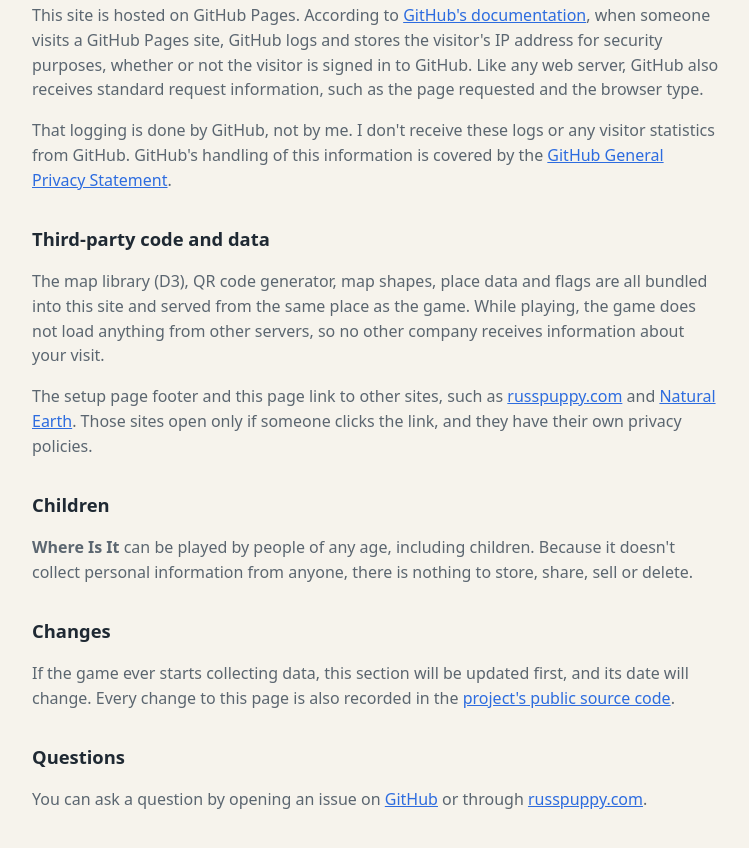
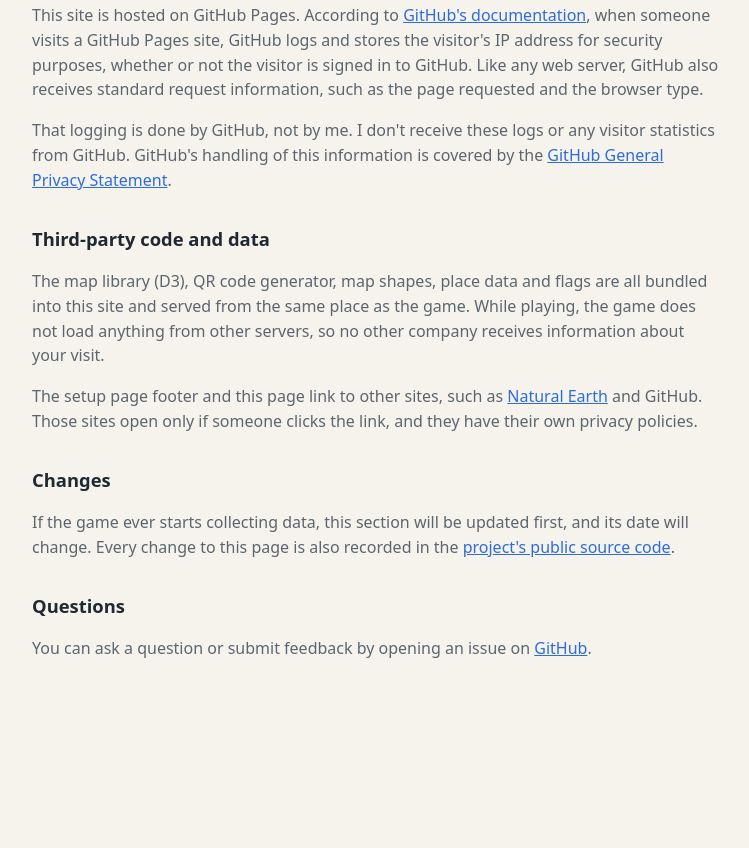
Before and after one commit to russellrain/where-is-it, a website: page about.html in a window 1280 px wide. Shown: the part 1584-2432 px from the top of the page, without its empty margins (264-1013 px from the left). After the commit the page ends 2325 px from the top, so only its background shows below. Drawn offline with Linux system fonts and the light colour scheme.

Commit message:
remove russpuppy references

```diff
--- a/about.html
+++ b/about.html
@@ -90,13 +90,13 @@
         </svg></span></a>
 
     <h1>About</h1>
-    <p><strong>Where Is It</strong> is a free map game. You get one place at a time and have to find it on the map. A timer runs, and at
+    <p><strong>Where Is It</strong> is a free map game. You get one place at a time and have to find it on the map. A
+      timer runs, and at
       the end you see your score and which ones you missed.</p>
     <p>Anyone can build their own quiz on the <a href="setup">setup page</a> by picking exactly what you want to
       practice, then share it with a link. That makes it handy for classrooms, too. There are no accounts or sign-ups.
       The game works in English, Spanish and French.</p>
-    <p><strong>Where Is It</strong> is made by <a href="https://russpuppy.com">russpuppy</a>. The <a
-        href="https://github.com/russellrain/where-is-it">source code</a> is public on GitHub.</p>
+    <p>The <a href="https://github.com/russellrain/where-is-it">source code</a> is public on GitHub.</p>
 
     <h2 id="credits">Credits</h2>
     <p><strong>Where Is It</strong> is built on these free resources:</p>
@@ -116,7 +116,8 @@
     <p class="updated">Last updated October 31, 2026</p>
 
     <div class="summary">
-      <p><strong>Short version:</strong> <strong>Where Is It</strong> does not collect, store or send any personal information. There are
+      <p><strong>Short version:</strong> <strong>Where Is It</strong> does not collect, store or send any personal
+        information. There are
         no accounts, cookies, analytics, ads or trackers. Scores are never sent anywhere. The site is hosted on GitHub
         Pages, and GitHub logs visitors' IP addresses for security, as described below.</p>
     </div>
@@ -151,16 +152,14 @@
         Privacy Statement</a>.</p>
 
     <h3>Third-party code and data</h3>
-    <p>The map library (D3), QR code generator, map shapes, place data and flags are all bundled into this site and served from the same
+    <p>The map library (D3), QR code generator, map shapes, place data and flags are all bundled into this site and
+      served from the same
       place as the game. While playing, the game does not load anything from other servers, so no other company receives
       information about your visit.</p>
-    <p>The setup page footer and this page link to other sites, such as <a href="https://russpuppy.com">russpuppy.com</a>
-      and <a href="https://www.naturalearthdata.com/">Natural Earth</a>. Those sites open only if someone clicks the link,
+    <p>The setup page footer and this page link to other sites, such as <a
+        href="https://www.naturalearthdata.com/">Natural
+        Earth</a> and GitHub. Those sites open only if someone clicks the link,
       and they have their own privacy policies.</p>
-
-    <h3>Children</h3>
-    <p><strong>Where Is It</strong> can be played by people of any age, including children. Because it doesn't collect personal
-      information from anyone, there is nothing to store, share, sell or delete.</p>
 
     <h3>Changes</h3>
     <p>If the game ever starts collecting data, this section will be updated first, and its date will change. Every
@@ -168,9 +167,8 @@
         source code</a>.</p>
 
     <h3>Questions</h3>
-    <p>You can ask a question by opening an issue on <a
-        href="https://github.com/russellrain/where-is-it/issues">GitHub</a> or through <a
-        href="https://russpuppy.com">russpuppy.com</a>.</p>
+    <p>You can ask a question or submit feedback by opening an issue on <a
+        href="https://github.com/russellrain/where-is-it/issues">GitHub</a>.</p>
   </main>
 </body>
 
--- a/js/i18n.js
+++ b/js/i18n.js
@@ -25,7 +25,6 @@
     en: {
       tagline: 'The country-finding game',
       language: 'Language',
-      madeBy: 'Made by',
       mapCredit: 'Map:',
       about: 'About',
       zoomIn: 'Zoom in',
@@ -166,7 +165,6 @@
     es: {
       tagline: 'El juego de buscar países',
       language: 'Idioma',
-      madeBy: 'Hecho por',
       mapCredit: 'Mapa:',
       about: 'Acerca de',
       zoomIn: 'Acercar',
@@ -304,7 +302,6 @@
     fr: {
       tagline: 'Le jeu pour trouver les pays',
       language: 'Langue',
-      madeBy: 'Créé par',
       mapCredit: 'Carte :',
       about: 'À propos',
       zoomIn: 'Zoom avant',
```
Also changed, not shown: setup.html (+1 -1 lines).
